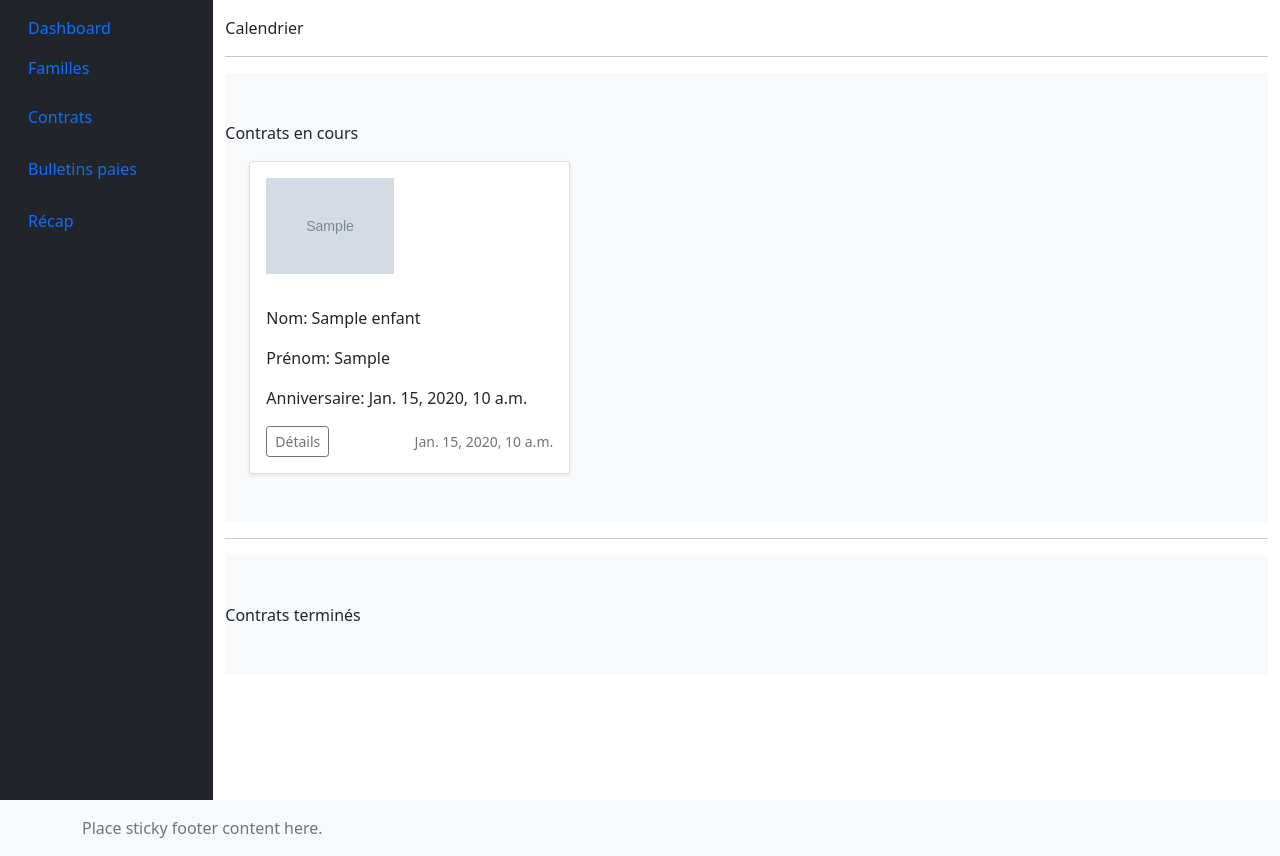
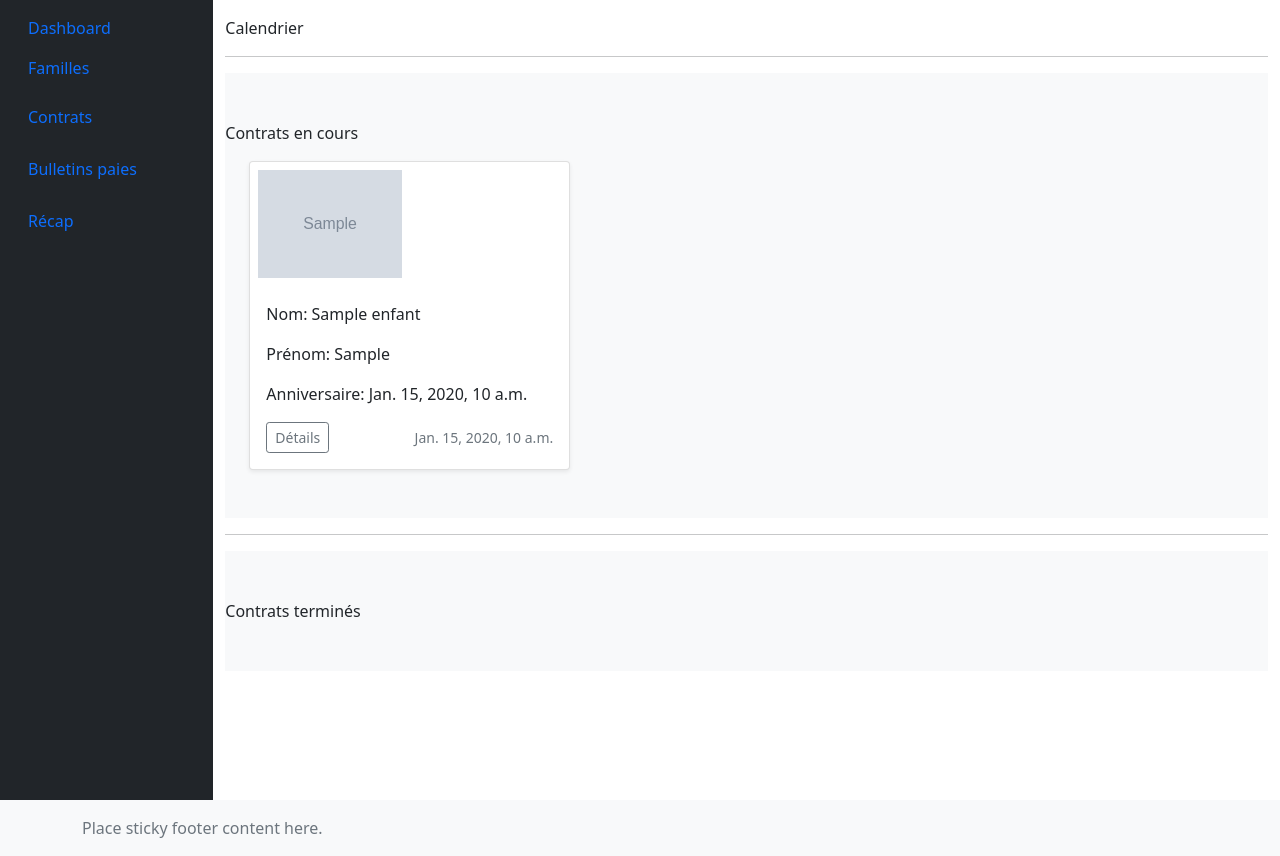
Before and after one commit to quentin8469/assmat_v2, a Django app: page /dashboard/ in a window 1280 px wide. Shown: the part 56-912 px from the top of the page. Run offline with Django 4.2, Linux system fonts and the light colour scheme; tables that the repository leaves empty hold one stand-in row (values such as "Sample post"); grey boxes marked "Sample" are stand-in pictures.

Commit message:
WIP template home

```diff
--- a/family/templates/base/base.html
+++ b/family/templates/base/base.html
@@ -5,16 +5,16 @@
 
     <head>
         <meta charset="utf-8">
-        <meta http-equiv="X-UA-Compatible" content="IE=edge">
-        <meta name="viewport" content="width=device-width, initial-scale=1.0">
+        <meta name="viewport" content="width=device-width, initial-scale=1">
+
         <!-- Bootstrap CSS -->
-        <link href="https://cdn.jsdelivr.net/npm/bootstrap@5.0.2/dist/css/bootstrap.min.css" rel="stylesheet" integrity="sha384-EVSTQN3/azprG1Anm3QDgpJLIm9Nao0Yz1ztcQTwFspd3yD65VohhpuuCOmLASjC" crossorigin="anonymous">
-        <script src="https://cdn.jsdelivr.net/npm/bootstrap@5.1.3/dist/js/bootstrap.bundle.min.js" integrity="sha384-ka7Sk0Gln4gmtz2MlQnikT1wXgYsOg+OMhuP+IlRH9sENBO0LRn5q+8nbTov4+1p" crossorigin="anonymous"></script>
+        <link href="https://cdn.jsdelivr.net/npm/bootstrap@5.1.3/dist/css/bootstrap.min.css" rel="stylesheet" integrity="sha384-1BmE4kWBq78iYhFldvKuhfTAU6auU8tT94WrHftjDbrCEXSU1oBoqyl2QvZ6jIW3" crossorigin="anonymous">
         <title>Super_AssMat_V2</title>
+
     </head>
 
     <body>
-         <header>
+        <header>
              <nav class="navbar navbar-expand-xxl navbar-dark bg-dark" aria-label="Seventh navbar example">
                  <div class="container-fluid">
                      <a class="navbar-brand" href="#profil">
@@ -34,7 +34,7 @@
                      </div>
                  </div>
              </nav>
-         </header>
+        </header>
 
          <div class="container-fluid">
              <div class="row flex-nowrap">
@@ -86,15 +86,14 @@
                          </ul>
                      </div>
                  </div>
+
                  <div class="col py-3">
                      {% block content %}
                      {% endblock %}
                  </div>
+
              </div>
          </div>
-
-
-
 
         <footer class="footer mt-auto py-3 bg-light">
             <div class="container">
@@ -102,6 +101,7 @@
             </div>
         </footer>
 
+        <script src="https://cdn.jsdelivr.net/npm/bootstrap@5.1.3/dist/js/bootstrap.bundle.min.js" integrity="sha384-ka7Sk0Gln4gmtz2MlQnikT1wXgYsOg+OMhuP+IlRH9sENBO0LRn5q+8nbTov4+1p" crossorigin="anonymous"></script>
     </body>
 
 </html>
--- a/family/templates/family/child_details.html
+++ b/family/templates/family/child_details.html
@@ -6,7 +6,6 @@
     <p> Details enfant</p>
     <div class="container">
         <div class="row row-cols-1 row-cols-sm-2 row-cols-md-3 g-3">
-
             <div class="col">
                 <div class="card shadow-sm">
                     {% if enfant.photo %}
--- a/family/templates/family/home.html
+++ b/family/templates/family/home.html
@@ -2,6 +2,7 @@
 {% load static %}
 
 {% block content %}
+
 <!-- calendrier -->
 <div>
     <p> Calendrier</p>
@@ -19,7 +20,7 @@
             <div class="col">
                 <div class="card shadow-sm">
                     {% if enfant.photo %}
-                    <img src="{{ enfant.photo.url }}" class="w-50 p-3" alt="Image">
+                    <img src="{{ enfant.photo.url }}" class="w-50 p-2" alt="Image">
                     {% endif %}
                     <div class="card-body">
                         <p class="card-text">Nom: {{ enfant.nom }} </p>
```
